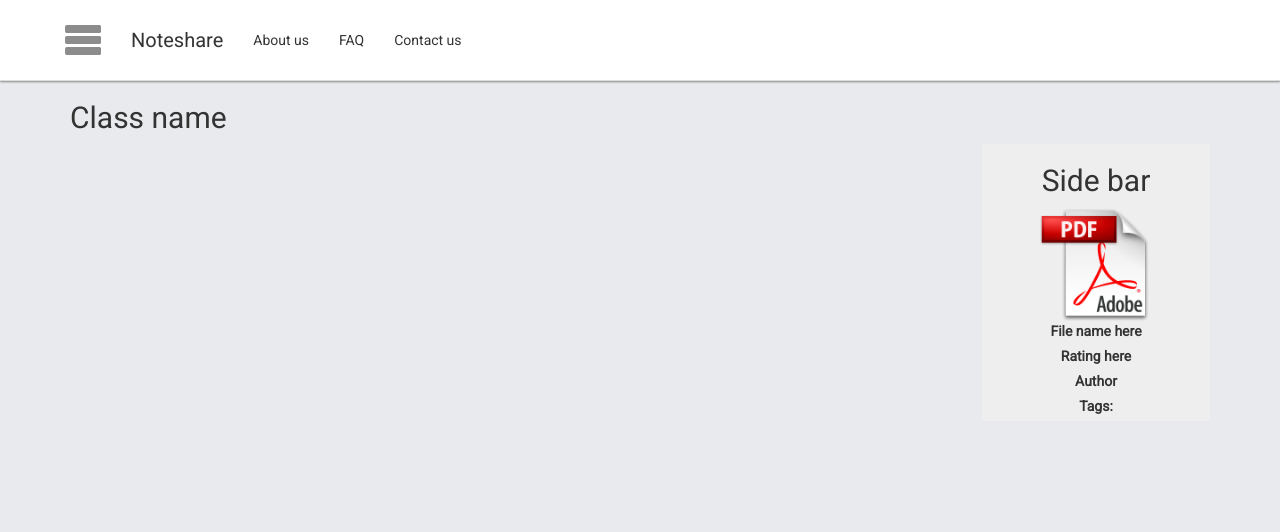
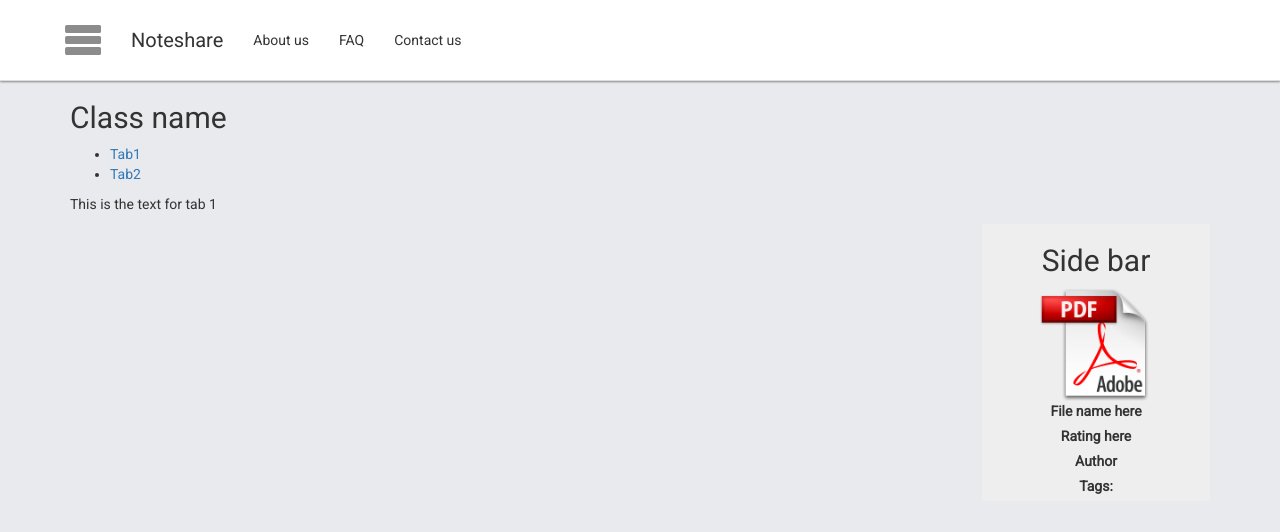
Before and after one commit to ICSSC/NoteShare, a website: page public/classPage.html in a window 1280 px wide. Drawn offline with nearby package versions, Linux system fonts and the light colour scheme.

Commit message:
Updated layouts, added tabs
(Temporary)

```diff
--- a/public/classPage.html
+++ b/public/classPage.html
@@ -28,8 +28,35 @@
     <!-- *Bootstrap* The rest of our content in a container -->
     <div class="container">
 
-		<div id="class-details">
-			<h2>Class name</h2>
+		<div id="classcontent-left">
+
+			<div>
+				<h2 id="classname">Class name</h2>
+			</div>
+
+			<div id="tabs">
+
+				<ul>
+					<li id="li_tab1" onclick="tab('tab1')"><a>Tab1</a></li>
+					<li id="li_tab2" onclick="tab('tab2')"><a>Tab2</a></li>
+				</ul>
+
+				<div id="content_area">
+					<div id="tab1">
+						<p>This is the text for tab 1</p>
+					</div>
+
+					<div id="tab2" style="display: none">
+						<!-- We set its display as none because we don’t want to make this
+						tab visible by default. The only visible/active tab should be Tab 1
+						until the visitor clicks on Tab 2. -->
+						<p>This is the text for tab 2.</p>
+					</div>
+
+
+				</div>
+			</div>
+
 		</div>
 
 
@@ -73,3 +100,14 @@
     <script type="text/javascript" src="script.js"></script>
   </body>
 </html>
+
+<script type="text/javascript">
+	function tab(tab) {
+		document.getElementById('tab1').style.display = 'none';
+		document.getElementById('tab2').style.display = 'none';
+		document.getElementById('li_tab1').setAttribute("class", "");
+		document.getElementById('li_tab2').setAttribute("class", "");
+		document.getElementById(tab).style.display = 'block';
+		document.getElementById('li_' + tab).setAttribute("class", "active");
+	}
+</script>
```
